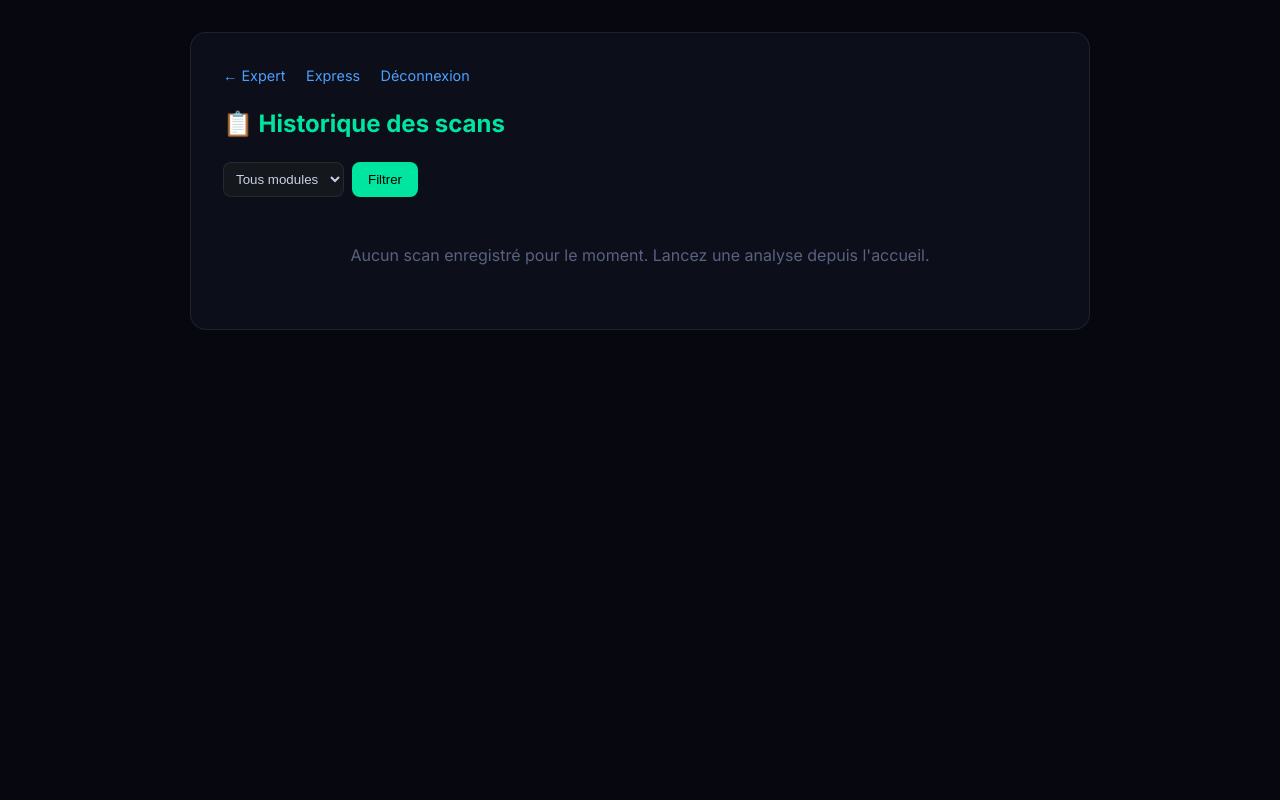
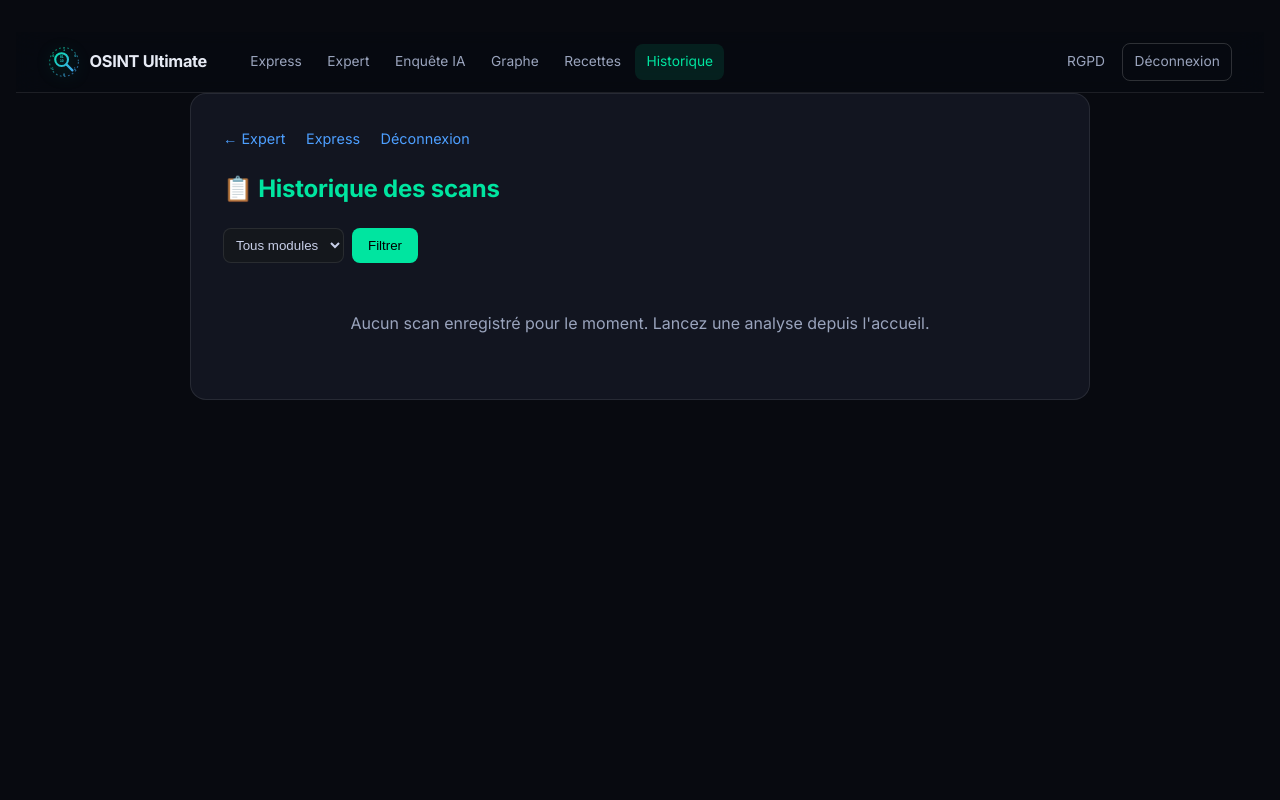
Before and after one commit to benjaminboyer00-cmyk/osint-ultimate, a Flask app: page /history in a window 1280 px wide. Run offline with Flask 3, Linux system fonts and the light colour scheme; the visitor is signed in with stand-in values (Sample User, id 1); data that the repository does not hold is empty; parts of the project's set-up code (start-up, migrations or seed data) failed here and were passed over.

Commit message:
feat(design): unification de toutes les pages + logo loupe/chiffrement (tranche 2)
- Nouveau logo SVG (loupe + anneau de chiffrement + binaire) — identité OSINT,
  remplace le ◈. Réutilisable via partials/logo.html.
- design-system.css chargé sur TOUTES les pages (graph, investigate, history,
  settings, map, timeline, recipes, marketplace, monitoring, privacy, dossier)
  + alias legacy complets (--text-dim, --panel, --warning, --shadow, --glass,
  --accent3, --border-lit, --r) -> retrait des :root locaux divergents, palette
  unifiée + textes plus lisibles partout.
- Nav partagée (partials/nav.html) appliquée à recipes, marketplace, history,
  settings, monitoring, privacy.

Vérifié : les 13 pages rendent en 200, aucune régression.

Co-Authored-By: Claude Opus 4.8 <noreply@anthropic.com>

```diff
--- a/static/css/design-system.css
+++ b/static/css/design-system.css
@@ -31,10 +31,18 @@
     --danger:  #ff5c7a;
     --info:    #4d9fff;
 
-    /* — Alias legacy (templates existants : --accent2, --err) — */
-    --accent2: #4d9fff;
-    --err:     #ff5c7a;
-    --error:   #ff5c7a;
+    /* — Alias legacy (compat templates existants -> palette unifiée) — */
+    --accent2:    #4d9fff;
+    --accent3:    #ff6b9d;
+    --err:        #ff5c7a;
+    --error:      #ff5c7a;
+    --warning:    #ffb454;
+    --text-dim:   #9aa4bd;
+    --panel:      rgba(20,24,36,.85);
+    --border-lit: rgba(0,229,160,.25);
+    --shadow:     0 16px 44px rgba(0,0,0,.5);
+    --glass:      blur(16px) saturate(160%);
+    --r:          12px;
 
     /* — Rayons / ombres / espacement — */
     --r-sm: 8px; --r-md: 12px; --r-lg: 16px; --r-xl: 22px; --r-pill: 999px;
@@ -102,11 +110,8 @@ h1,h2,h3,h4 { line-height: 1.2; font-weight: 700; letter-spacing: -.01em; }
 }
 .ds-brand { display: inline-flex; align-items: center; gap: .6rem; font-weight: 800; letter-spacing: -.02em; color: var(--text); font-size: 1.02rem; white-space: nowrap; }
 .ds-brand:hover { color: var(--text); }
-.ds-logo {
-    width: 30px; height: 30px; border-radius: 9px; background: var(--grad);
-    display: grid; place-items: center; color: #041016; font-weight: 900; font-size: .95rem;
-    box-shadow: var(--glow); flex-shrink: 0;
-}
+.ds-logo { width: 32px; height: 32px; display: grid; place-items: center; flex-shrink: 0; }
+.ds-logo-svg { width: 100%; height: 100%; display: block; filter: drop-shadow(0 2px 8px rgba(0,229,160,.25)); }
 .ds-brand small { color: var(--dim); font-weight: 600; font-size: .68rem; letter-spacing: .18em; text-transform: uppercase; }
 .ds-nav-links { display: flex; align-items: center; gap: .2rem; margin-left: var(--s-4); flex: 1 1 auto; flex-wrap: wrap; }
 .ds-nav-links a {
--- a/templates/auth.html
+++ b/templates/auth.html
@@ -27,7 +27,7 @@
 <body class="ds-center auth-wrap">
     <div class="ds-card ds-card-glass auth-card">
         <div class="auth-brand">
-            <span class="ds-logo">◈</span>
+            <span class="ds-logo">{% include 'partials/logo.html' %}</span>
             <h1>OSINT&nbsp;Ultimate</h1>
             <p>Plateforme d'investigation en sources ouvertes.<br>Vos recherches, corrélées et analysées par l'IA.</p>
         </div>
--- a/templates/dossier.html
+++ b/templates/dossier.html
@@ -3,6 +3,7 @@
 <head>
     <meta charset="UTF-8">
     <title>{{ dossier.title }} – OSINT Ultimate</title>
+    <link rel="stylesheet" href="{{ url_for('static', filename='css/design-system.css') }}">
     <style>
         body{font-family:Inter,system-ui,sans-serif;background:#07080f;color:#c8cfe8;padding:1.5rem;max-width:960px;margin:0 auto}
         a{color:#4d9fff} h1{color:#00e5a0}
--- a/templates/graph.html
+++ b/templates/graph.html
@@ -4,6 +4,7 @@
     <meta charset="UTF-8">
     <meta name="viewport" content="width=device-width, initial-scale=1.0">
     <title>Graphe de corrélation – OSINT Ultimate</title>
+    <link rel="stylesheet" href="{{ url_for('static', filename='css/design-system.css') }}">
     <!-- Librairies hébergées localement (fin de la dépendance CDN qui faisait
          échouer le graphe si unpkg était lent/bloqué). -->
     <script src="{{ url_for('static', filename='js/vendor/socket.io.min.js') }}"></script>
@@ -24,7 +25,6 @@
         } catch (e) { console.warn('cose-bilkent indisponible, fallback cose', e); }
     </script>
     <style>
-        :root { --bg:#07080f; --text:#c8cfe8; --dim:#5a6180; --accent:#00e5a0; --accent2:#4d9fff; --border:rgba(255,255,255,.1); }
         *{box-sizing:border-box}
         body{margin:0;background:var(--bg);color:var(--text);font-family:Inter,system-ui,sans-serif;height:100dvh;display:flex;flex-direction:column}
         header{padding:.75rem 1rem;display:flex;flex-wrap:wrap;gap:.5rem;align-items:center;border-bottom:1px solid var(--border)}
--- a/templates/history.html
+++ b/templates/history.html
@@ -4,17 +4,9 @@
     <meta charset="UTF-8">
     <meta name="viewport" content="width=device-width, initial-scale=1.0">
     <title>Historique – OSINT Ultimate</title>
+    <link rel="stylesheet" href="{{ url_for('static', filename='css/design-system.css') }}">
     <link href="https://fonts.googleapis.com/css2?family=Inter:wght@400;600;700&display=swap" rel="stylesheet">
     <style>
-        :root {
-            --bg: #07080f;
-            --panel: rgba(14, 17, 28, 0.9);
-            --text: #c8cfe8;
-            --text-dim: #5a6180;
-            --accent: #00e5a0;
-            --accent2: #4d9fff;
-            --border: rgba(255,255,255,0.08);
-        }
         * { margin:0; padding:0; box-sizing:border-box; }
         body {
             background: var(--bg);
@@ -79,6 +71,7 @@
     </style>
 </head>
 <body>
+{% include 'partials/nav.html' %}
 <div class="wrap">
     <div class="nav">
         <a href="{{ url_for('views.expert') }}">← Expert</a>
--- a/templates/investigate.html
+++ b/templates/investigate.html
@@ -4,11 +4,11 @@
     <meta charset="UTF-8">
     <meta name="viewport" content="width=device-width, initial-scale=1.0">
     <title>Enquête guidée — OSINT Ultimate</title>
+    <link rel="stylesheet" href="{{ url_for('static', filename='css/design-system.css') }}">
     <script src="{{ url_for('static', filename='js/vendor/socket.io.min.js') }}"></script>
     <script src="{{ url_for('static', filename='js/socketio-client.js') }}"></script>
     <script src="{{ url_for('static', filename='js/runtime-banner.js') }}"></script>
     <style>
-        :root{--bg:#07080f;--text:#c8cfe8;--dim:#5a6180;--accent:#00e5a0;--accent2:#4d9fff;--warn:#ffa502;--border:rgba(255,255,255,.1)}
         *{box-sizing:border-box;margin:0;padding:0}
         body{font-family:Inter,system-ui,sans-serif;background:var(--bg);color:var(--text);height:100dvh;display:flex;flex-direction:column}
         header{padding:.9rem 1.2rem;border-bottom:1px solid var(--border);display:flex;flex-wrap:wrap;gap:.6rem;align-items:center}
--- a/templates/map.html
+++ b/templates/map.html
@@ -4,6 +4,7 @@
     <meta charset="UTF-8">
     <meta name="viewport" content="width=device-width, initial-scale=1.0">
     <title>Carte OSINT – OSINT Ultimate</title>
+    <link rel="stylesheet" href="{{ url_for('static', filename='css/design-system.css') }}">
     <link rel="stylesheet" href="https://unpkg.com/leaflet@1.9.4/dist/leaflet.css">
     <link rel="stylesheet" href="https://unpkg.com/leaflet.markercluster@1.5.3/dist/MarkerCluster.css">
     <link rel="stylesheet" href="https://unpkg.com/leaflet.markercluster@1.5.3/dist/MarkerCluster.Default.css">
@@ -13,7 +14,6 @@
     <script src="https://unpkg.com/leaflet@1.9.4/dist/leaflet.js"></script>
     <script src="https://unpkg.com/leaflet.markercluster@1.5.3/dist/leaflet.markercluster.js"></script>
     <style>
-        :root { --bg:#07080f; --text:#c8cfe8; --dim:#5a6180; --accent:#00e5a0; --accent2:#4d9fff; --border:rgba(255,255,255,.1); }
         *{box-sizing:border-box}
         body{margin:0;background:var(--bg);color:var(--text);font-family:Inter,system-ui,sans-serif;height:100dvh;display:flex;flex-direction:column}
         header{padding:.75rem 1rem;display:flex;flex-wrap:wrap;gap:.5rem;align-items:center;border-bottom:1px solid var(--border)}
--- a/templates/monitoring.html
+++ b/templates/monitoring.html
@@ -4,8 +4,8 @@
     <meta charset="UTF-8">
     <meta name="viewport" content="width=device-width, initial-scale=1.0">
     <title>Surveillance — OSINT Ultimate</title>
+    <link rel="stylesheet" href="{{ url_for('static', filename='css/design-system.css') }}">
     <style>
-        :root{--bg:#07080f;--text:#c8cfe8;--dim:#5a6180;--accent:#00e5a0;--accent2:#4d9fff;--border:rgba(255,255,255,.1)}
         body{font-family:Inter,system-ui,sans-serif;background:var(--bg);color:var(--text);padding:1.5rem;max-width:960px;margin:0 auto}
         h1{color:var(--accent);font-size:1.5rem}
         h2{font-size:1rem;color:var(--accent2);margin:1.5rem 0 .75rem}
@@ -31,6 +31,7 @@
     </style>
 </head>
 <body>
+{% include 'partials/nav.html' %}
     <p>
         <a href="{{ url_for('views.expert') }}">← Expert</a>
         <a href="{{ url_for('views.express') }}">Express</a>
--- /dev/null
+++ b/templates/partials/logo.html
@@ -0,0 +1,23 @@
+{# Logo OSINT Ultimate : loupe + anneau de chiffrement. Réutilisable. #}
+<svg class="ds-logo-svg" viewBox="0 0 40 40" fill="none" xmlns="http://www.w3.org/2000/svg" aria-hidden="true">
+  <defs>
+    <linearGradient id="dsLogoGrad" x1="4" y1="4" x2="36" y2="36" gradientUnits="userSpaceOnUse">
+      <stop stop-color="#00e5a0"/><stop offset="1" stop-color="#4d9fff"/>
+    </linearGradient>
+  </defs>
+  <!-- anneau « chiffré » (pointillés) -->
+  <circle cx="20" cy="20" r="18" stroke="url(#dsLogoGrad)" stroke-width="1.4" stroke-dasharray="2.2 3" opacity=".55"/>
+  <!-- glyphes de chiffrement autour -->
+  <g fill="url(#dsLogoGrad)" font-family="ui-monospace,monospace" font-size="4.4" opacity=".85" text-anchor="middle">
+    <text x="20" y="6.2">1</text><text x="34" y="14">0</text>
+    <text x="33.5" y="30">1</text><text x="20" y="38">0</text>
+    <text x="6" y="30">1</text><text x="6.4" y="14">0</text>
+  </g>
+  <!-- loupe -->
+  <circle cx="17" cy="17" r="8" stroke="url(#dsLogoGrad)" stroke-width="2.6"/>
+  <line x1="23" y1="23" x2="30.5" y2="30.5" stroke="url(#dsLogoGrad)" stroke-width="2.8" stroke-linecap="round"/>
+  <!-- binaire dans la lentille -->
+  <g fill="url(#dsLogoGrad)" font-family="ui-monospace,monospace" font-size="4.6" text-anchor="middle" opacity=".9">
+    <text x="17" y="15.5">01</text><text x="17" y="20.5">10</text>
+  </g>
+</svg>
--- a/templates/partials/nav.html
+++ b/templates/partials/nav.html
@@ -3,7 +3,7 @@
 {% set _p = request.path %}
 <nav class="ds-nav">
     <a href="{{ url_for('views.express') }}" class="ds-brand" aria-label="OSINT Ultimate — accueil">
-        <span class="ds-logo">◈</span>
+        <span class="ds-logo">{% include 'partials/logo.html' %}</span>
         <span>OSINT&nbsp;Ultimate</span>
     </a>
     <input type="checkbox" id="ds-nav-toggle" class="ds-nav-toggle" hidden>
--- a/templates/privacy.html
+++ b/templates/privacy.html
@@ -3,6 +3,7 @@
 <head>
     <meta charset="UTF-8">
     <title>Confidentialité – OSINT Ultimate</title>
+    <link rel="stylesheet" href="{{ url_for('static', filename='css/design-system.css') }}">
     <style>
         body{font-family:Inter,sans-serif;background:#07080f;color:#c8cfe8;max-width:720px;margin:2rem auto;padding:0 1rem;line-height:1.7}
         h1{color:#00e5a0}h2{color:#8fd4b8;margin-top:1.5em}a{color:#4d9fff}
@@ -12,6 +13,7 @@
     </style>
 </head>
 <body>
+{% include 'partials/nav.html' %}
     <p><a href="{{ url_for('views.express') }}">← Accueil</a></p>
     <h1>Politique de confidentialité &amp; RGPD</h1>
 
--- a/templates/settings.html
+++ b/templates/settings.html
@@ -4,6 +4,7 @@
     <meta charset="UTF-8">
     <meta name="viewport" content="width=device-width, initial-scale=1.0">
     <title>Paramètres – OSINT Ultimate</title>
+    <link rel="stylesheet" href="{{ url_for('static', filename='css/design-system.css') }}">
     <style>
         body{font-family:Inter,system-ui,sans-serif;background:#07080f;color:#c8cfe8;padding:2rem;max-width:600px;margin:0 auto}
         h1{color:#00e5a0} h2{font-size:1rem;color:#4d9fff;margin-top:1.5rem}
@@ -17,6 +18,7 @@
     </style>
 </head>
 <body>
+{% include 'partials/nav.html' %}
     <p><a href="{{ url_for('views.expert') }}">Expert</a> <a href="{{ url_for('views.express') }}">Express</a>
        <a href="{{ url_for('views.investigate_page') }}">Enquête guidée IA</a></p>
     <h1>Paramètres — {{ username }}</h1>
--- a/templates/timeline.html
+++ b/templates/timeline.html
@@ -4,13 +4,13 @@
     <meta charset="UTF-8">
     <meta name="viewport" content="width=device-width, initial-scale=1.0">
     <title>Timeline OSINT – OSINT Ultimate</title>
+    <link rel="stylesheet" href="{{ url_for('static', filename='css/design-system.css') }}">
     <link href="https://unpkg.com/vis-timeline@7.7.3/styles/vis-timeline-graph2d.min.css" rel="stylesheet">
     <script src="{{ url_for('static', filename='js/vendor/socket.io.min.js') }}"></script>
     <script src="{{ url_for('static', filename='js/socketio-client.js') }}"></script>
     <script src="{{ url_for('static', filename='js/runtime-banner.js') }}"></script>
     <script src="https://unpkg.com/vis-timeline@7.7.3/standalone/umd/vis-timeline-graph2d.min.js"></script>
     <style>
-        :root { --bg:#07080f; --text:#c8cfe8; --dim:#5a6180; --accent:#00e5a0; --accent2:#4d9fff; --border:rgba(255,255,255,.1); }
         *{box-sizing:border-box}
         body{margin:0;background:var(--bg);color:var(--text);font-family:Inter,system-ui,sans-serif;height:100dvh;display:flex;flex-direction:column}
         header{padding:.75rem 1rem;display:flex;flex-wrap:wrap;gap:.5rem;align-items:center;border-bottom:1px solid var(--border)}
```
Also changed, not shown: templates/marketplace.html (+2 -7 lines), templates/recipes.html (+2 -8 lines).
